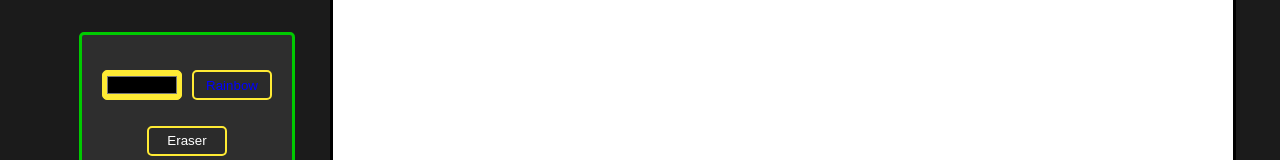
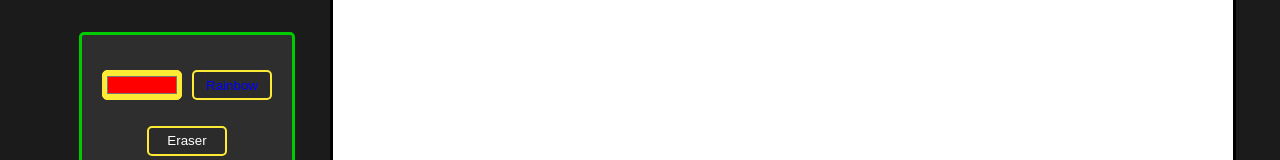
Before and after one commit to DuLoS-M/L__Etch-a-sketch, a plain HTML site: page index.html in a window 1280 px wide. Shown: the part 225-385 px from the top of the page. Drawn offline with Linux system fonts and the light colour scheme.

Commit message:
adjusted color picker so it displays current color

```diff
--- a/index.html
+++ b/index.html
@@ -12,7 +12,7 @@
 <body>
     <div class="settings-container">
         <div class='color-settings'>
-            <input type="color" class="color-selection">
+            <input type="color" class="color-selection" name="current-color" value="#ff0000">
             <button class="rainbow-button">Rainbow</button>
 
         </div>
```
